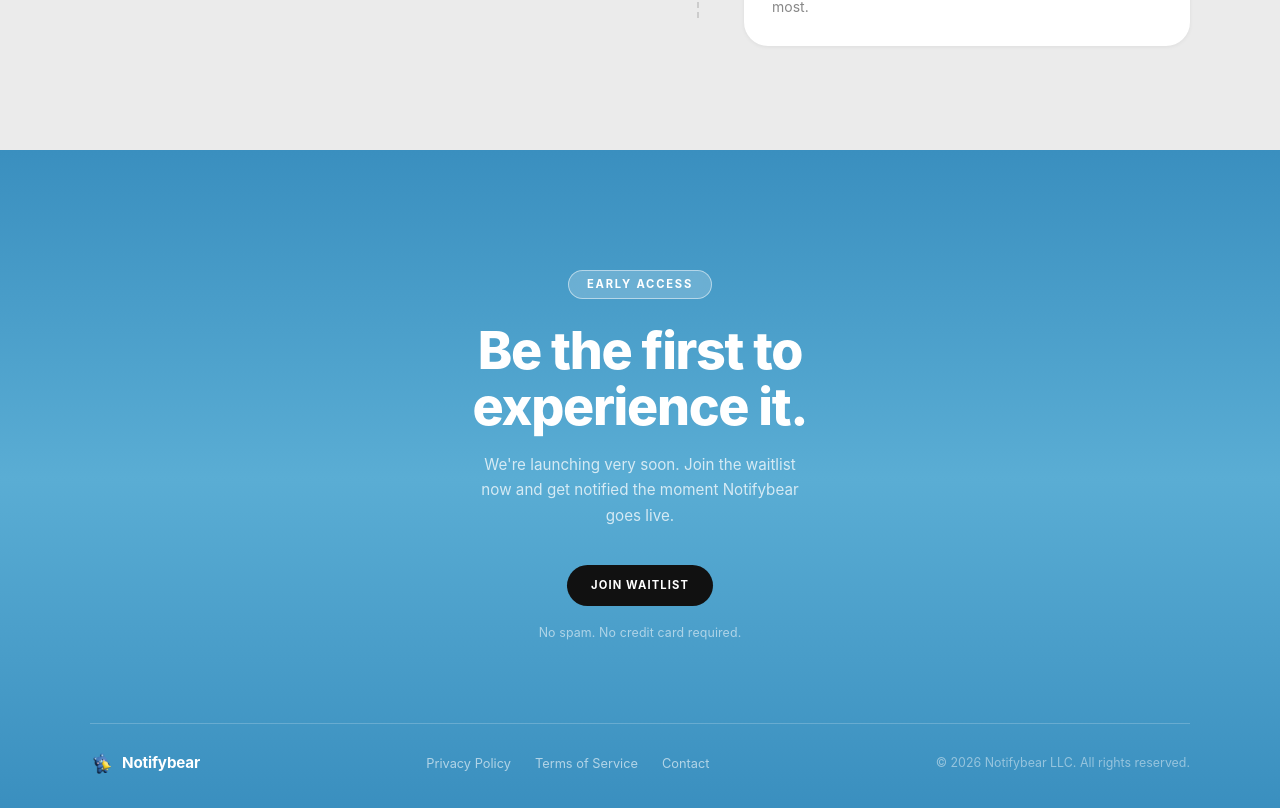
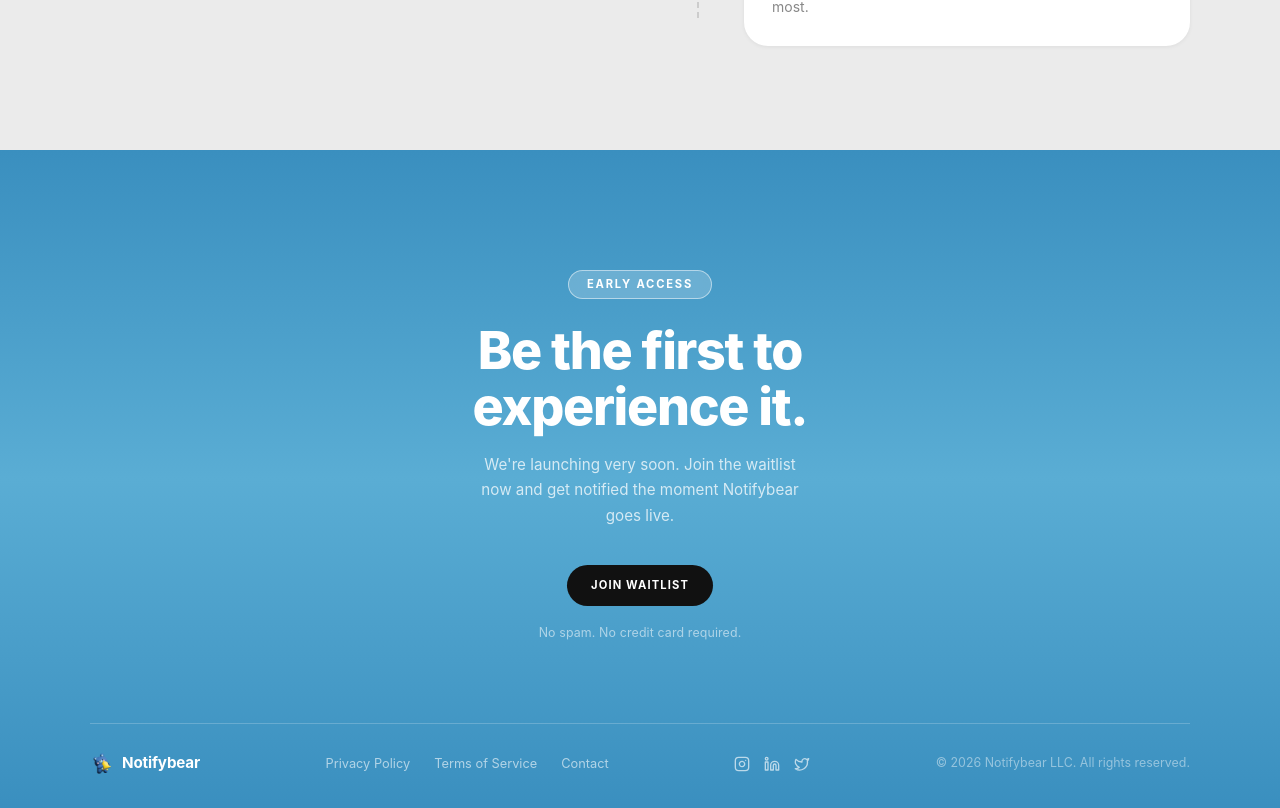
Before and after one commit to swarnpsingh/waitlistNotifybear, a React (Create React App) app: page / in a window 1280 px wide. Shown: the part 2967-3775 px from the top of the page. Built offline with nearby package versions, Linux system fonts and the light colour scheme.

Commit message:
social icons add

```diff
--- a/src/components/landing/CTASection.jsx
+++ b/src/components/landing/CTASection.jsx
@@ -1,5 +1,6 @@
 import React from 'react';
 import { motion } from 'framer-motion';
+import { Instagram, Linkedin, Twitter } from 'lucide-react';
 import mascot from '../../assets/icon-mascot.png';
 
 export default function CTASection({ onShowPrivacy }) {
@@ -158,6 +159,33 @@
           ))}
         </nav>
 
+        <div style={{ display: 'flex', alignItems: 'center', gap: 14 }}>
+          {[
+            { label: 'Instagram', href: 'https://www.instagram.com/notifybear.com_/', Icon: Instagram },
+            { label: 'LinkedIn', href: 'https://www.linkedin.com/company/notifybear?originalSubdomain=in', Icon: Linkedin },
+            { label: 'Twitter', href: 'https://x.com/notifybear', Icon: Twitter },
+          ].map(({ label, href, Icon }) => (
+            <a
+              key={label}
+              href={href}
+              target="_blank"
+              rel="noreferrer noopener"
+              aria-label={label}
+              style={{
+                display: 'inline-flex',
+                alignItems: 'center',
+                justifyContent: 'center',
+                color: 'rgba(255,255,255,0.65)',
+                transition: 'color 0.2s',
+              }}
+              onMouseOver={(e) => e.currentTarget.style.color = '#fff'}
+              onMouseOut={(e) => e.currentTarget.style.color = 'rgba(255,255,255,0.65)'}
+            >
+              <Icon size={16} />
+            </a>
+          ))}
+        </div>
+
         {/* Copyright */}
         <p style={{ fontSize: '0.775rem', color: 'rgba(255,255,255,0.45)', margin: 0 }}>
           © {new Date().getFullYear()} Notifybear LLC. All rights reserved.
```
